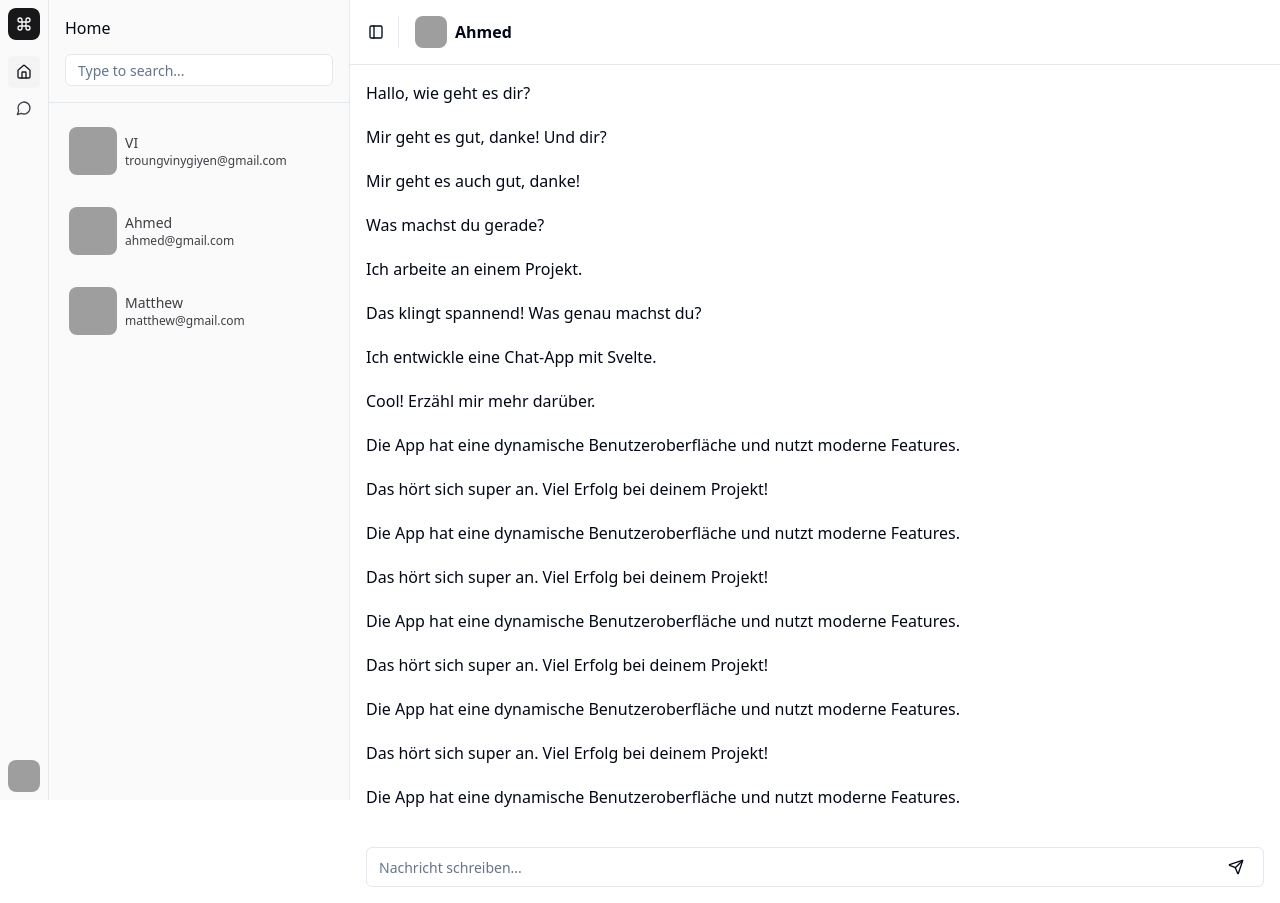
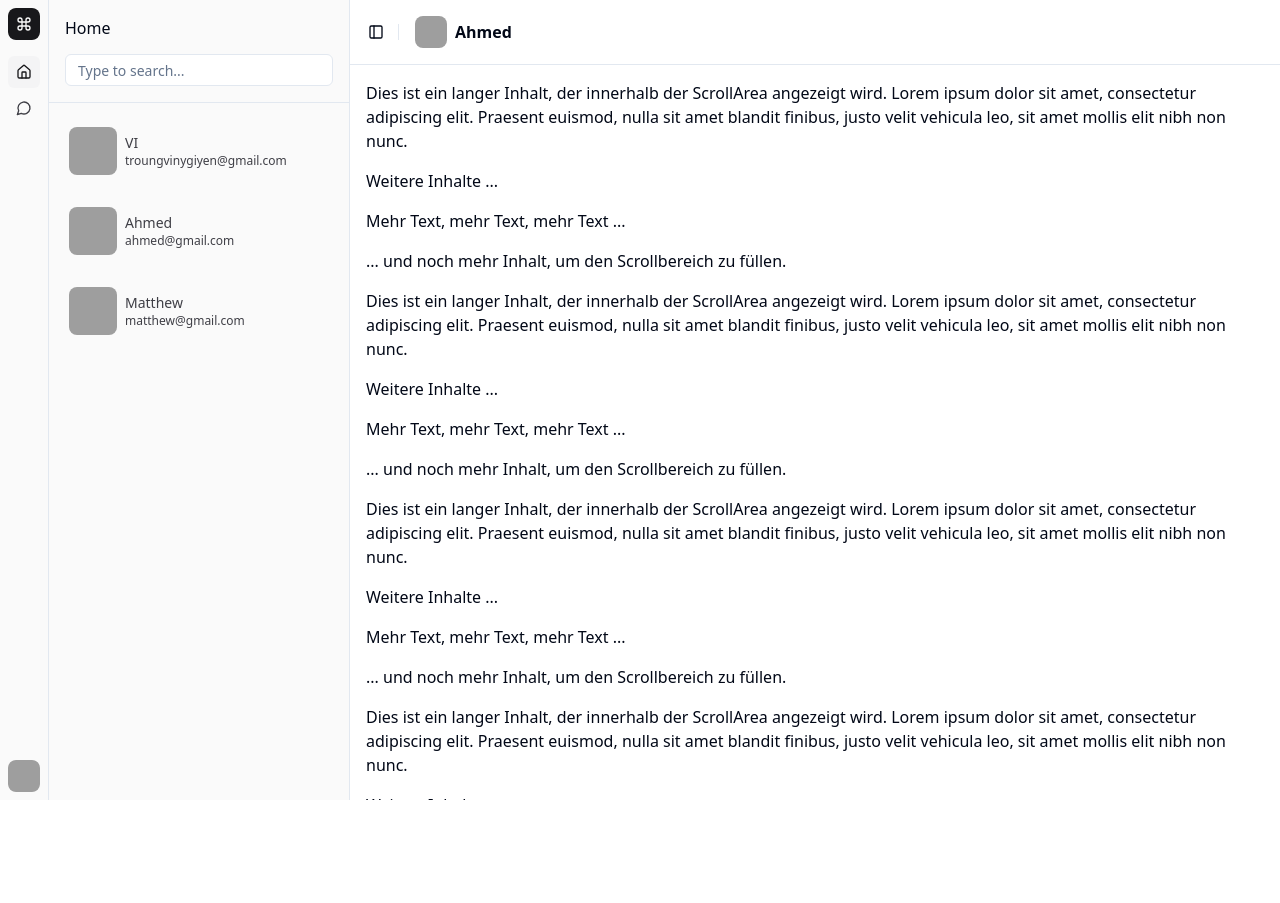
Before and after one commit to jonascodingall/scribnet-web, a SvelteKit app: page /chats in a window 1280 px wide. After the commit the page ends 800 px from the top, so only its background shows below. Built offline with nearby package versions, Linux system fonts and the light colour scheme; grey boxes are pictures that could not be loaded.

Commit message:
Fixed ScrollArea

```diff
--- a/src/routes/(authed)/+layout.svelte
+++ b/src/routes/(authed)/+layout.svelte
@@ -1,9 +1,8 @@
 <script lang="ts">
+	import * as Sidebar from '$lib/components/ui/sidebar/index.js';
+	import { ScrollArea } from '$lib/components/ui/scroll-area/index.js';
 	import AppSidebar from '$lib/components/modules/sidebar/app-sidebar.svelte';
-	import { Separator } from '$lib/components/ui/separator/index.js';
-	import * as Sidebar from '$lib/components/ui/sidebar/index.js';
-	import * as Avatar from '$lib/components/ui/avatar/index.js';
-	import Skeleton from '$lib/components/ui/skeleton/skeleton.svelte';
+	import NavUser from '$lib/components/modules/sidebar/nav-user.svelte';
 	import SidebarUserlist from '$lib/components/modules/sidebar/sidebar-userlist.svelte';
 	let { children } = $props();
 	let sidebarRef = $state(null);
@@ -13,9 +12,15 @@
 <Sidebar.Provider style="--sidebar-width: 350px;">
 	<AppSidebar bind:ref={sidebarRef} bind:activeUser />
 	<Sidebar.Inset>
-		<SidebarUserlist bind:activeUser />
-		<div class="flex flex-1 flex-col gap-4 p-4">
-			{@render children()}
+		<div class="flex h-screen">
+			<div class="flex flex-1 flex-col">
+				<header>
+					<SidebarUserlist bind:activeUser />
+				</header>
+				<main class="flex-1 overflow-hidden">
+					{@render children()}
+				</main>
+			</div>
 		</div>
 	</Sidebar.Inset>
 </Sidebar.Provider>
--- a/src/routes/(authed)/chats/+page.svelte
+++ b/src/routes/(authed)/chats/+page.svelte
@@ -1,152 +1,66 @@
-<script lang="ts" module>
-	let messages = [
-		{
-			senderId: 1,
-			recieverId: 2,
-			text: 'Hallo, wie geht es dir?'
-		},
-		{
-			senderId: 2,
-			recieverId: 1,
-			text: 'Mir geht es gut, danke! Und dir?'
-		},
-		{
-			senderId: 1,
-			recieverId: 2,
-			text: 'Mir geht es auch gut, danke!'
-		},
-		{
-			senderId: 2,
-			recieverId: 1,
-			text: 'Was machst du gerade?'
-		},
-		{
-			senderId: 1,
-			recieverId: 2,
-			text: 'Ich arbeite an einem Projekt.'
-		},
-		{
-			senderId: 2,
-			recieverId: 1,
-			text: 'Das klingt spannend! Was genau machst du?'
-		},
-		{
-			senderId: 1,
-			recieverId: 2,
-			text: 'Ich entwickle eine Chat-App mit Svelte.'
-		},
-		{
-			senderId: 2,
-			recieverId: 1,
-			text: 'Cool! Erzähl mir mehr darüber.'
-		},
-		{
-			senderId: 1,
-			recieverId: 2,
-			text: 'Die App hat eine dynamische Benutzeroberfläche und nutzt moderne Features.'
-		},
-		{
-			senderId: 2,
-			recieverId: 1,
-			text: 'Das hört sich super an. Viel Erfolg bei deinem Projekt!'
-		},
-		{
-			senderId: 1,
-			recieverId: 2,
-			text: 'Die App hat eine dynamische Benutzeroberfläche und nutzt moderne Features.'
-		},
-		{
-			senderId: 2,
-			recieverId: 1,
-			text: 'Das hört sich super an. Viel Erfolg bei deinem Projekt!'
-		},
-		{
-			senderId: 1,
-			recieverId: 2,
-			text: 'Die App hat eine dynamische Benutzeroberfläche und nutzt moderne Features.'
-		},
-		{
-			senderId: 2,
-			recieverId: 1,
-			text: 'Das hört sich super an. Viel Erfolg bei deinem Projekt!'
-		},
-		{
-			senderId: 1,
-			recieverId: 2,
-			text: 'Die App hat eine dynamische Benutzeroberfläche und nutzt moderne Features.'
-		},
-		{
-			senderId: 2,
-			recieverId: 1,
-			text: 'Das hört sich super an. Viel Erfolg bei deinem Projekt!'
-		},
-		{
-			senderId: 1,
-			recieverId: 2,
-			text: 'Die App hat eine dynamische Benutzeroberfläche und nutzt moderne Features.'
-		},
-		{
-			senderId: 2,
-			recieverId: 1,
-			text: 'Das hört sich super an. Viel Erfolg bei deinem Projekt!'
-		},
-		{
-			senderId: 1,
-			recieverId: 2,
-			text: 'Die App hat eine dynamische Benutzeroberfläche und nutzt moderne Features.'
-		},
-		{
-			senderId: 2,
-			recieverId: 1,
-			text: 'Das hört sich super an. Viel Erfolg bei deinem Projekt!'
-		},
-		{
-			senderId: 1,
-			recieverId: 2,
-			text: 'Die App hat eine dynamische Benutzeroberfläche und nutzt moderne Features.'
-		},
-		{
-			senderId: 2,
-			recieverId: 1,
-			text: 'Das hört sich super an. Viel Erfolg bei deinem Projekt!'
-		},
-		{
-			senderId: 1,
-			recieverId: 2,
-			text: 'Die App hat eine dynamische Benutzeroberfläche und nutzt moderne Features.'
-		},
-		{
-			senderId: 2,
-			recieverId: 1,
-			text: 'Das hört sich super an. Viel Erfolg bei deinem Projekt!'
-		}
-	];
+<script>
+	import { ScrollArea } from '$lib/components/ui/scroll-area/index.js';
 </script>
 
-<script lang="ts">
-	import { Button } from '$lib/components/ui/button';
-	import Input from '$lib/components/ui/input/input.svelte';
-	import ScrollArea from '$lib/components/ui/scroll-area/scroll-area.svelte';
-	import Send from '@lucide/svelte/icons/send';
-</script>
-
-<div class="h-max">
-	<ScrollArea class="h-[750px]">
-		<div class="flex flex-col gap-5">
-			{#each messages as message}
-				<span>{message.text}</span>
-			{/each}
-		</div>
-	</ScrollArea>
-</div>
-
-<div class="relative">
-	<Input class="pr-12" placeholder="Nachricht schreiben..." />
-	<Button
-		variant="ghost"
-		size="icon"
-		class="absolute right-2 top-1/2 -translate-y-1/2 transform hover:border-transparent hover:bg-transparent hover:text-current"
-	>
-		<Send />
-	</Button>
-</div>
+<ScrollArea class="h-full w-full">
+	<div class="space-y-4 p-4">
+		<!-- Beispielinhalt, der genügend Höhe erzeugt, um Scrollen zu demonstrieren -->
+		<p>
+			Dies ist ein langer Inhalt, der innerhalb der ScrollArea angezeigt wird. Lorem ipsum dolor sit
+			amet, consectetur adipiscing elit. Praesent euismod, nulla sit amet blandit finibus, justo
+			velit vehicula leo, sit amet mollis elit nibh non nunc.
+		</p>
+		<p>Weitere Inhalte ...</p>
+		<p>Mehr Text, mehr Text, mehr Text ...</p>
+		<p>... und noch mehr Inhalt, um den Scrollbereich zu füllen.</p>
+		<p>
+			Dies ist ein langer Inhalt, der innerhalb der ScrollArea angezeigt wird. Lorem ipsum dolor sit
+			amet, consectetur adipiscing elit. Praesent euismod, nulla sit amet blandit finibus, justo
+			velit vehicula leo, sit amet mollis elit nibh non nunc.
+		</p>
+		<p>Weitere Inhalte ...</p>
+		<p>Mehr Text, mehr Text, mehr Text ...</p>
+		<p>... und noch mehr Inhalt, um den Scrollbereich zu füllen.</p>
+		<p>
+			Dies ist ein langer Inhalt, der innerhalb der ScrollArea angezeigt wird. Lorem ipsum dolor sit
+			amet, consectetur adipiscing elit. Praesent euismod, nulla sit amet blandit finibus, justo
+			velit vehicula leo, sit amet mollis elit nibh non nunc.
+		</p>
+		<p>Weitere Inhalte ...</p>
+		<p>Mehr Text, mehr Text, mehr Text ...</p>
+		<p>... und noch mehr Inhalt, um den Scrollbereich zu füllen.</p>
+		<p>
+			Dies ist ein langer Inhalt, der innerhalb der ScrollArea angezeigt wird. Lorem ipsum dolor sit
+			amet, consectetur adipiscing elit. Praesent euismod, nulla sit amet blandit finibus, justo
+			velit vehicula leo, sit amet mollis elit nibh non nunc.
+		</p>
+		<p>Weitere Inhalte ...</p>
+		<p>Mehr Text, mehr Text, mehr Text ...</p>
+		<p>... und noch mehr Inhalt, um den Scrollbereich zu füllen.</p>
+		<p>
+			Dies ist ein langer Inhalt, der innerhalb der ScrollArea angezeigt wird. Lorem ipsum dolor sit
+			amet, consectetur adipiscing elit. Praesent euismod, nulla sit amet blandit finibus, justo
+			velit vehicula leo, sit amet mollis elit nibh non nunc.
+		</p>
+		<p>Weitere Inhalte ...</p>
+		<p>Mehr Text, mehr Text, mehr Text ...</p>
+		<p>... und noch mehr Inhalt, um den Scrollbereich zu füllen.</p>
+		<p>
+			Dies ist ein langer Inhalt, der innerhalb der ScrollArea angezeigt wird. Lorem ipsum dolor sit
+			amet, consectetur adipiscing elit. Praesent euismod, nulla sit amet blandit finibus, justo
+			velit vehicula leo, sit amet mollis elit nibh non nunc.
+		</p>
+		<p>Weitere Inhalte ...</p>
+		<p>Mehr Text, mehr Text, mehr Text ...</p>
+		<p>... und noch mehr Inhalt, um den Scrollbereich zu füllen.</p>
+		<p>
+			Dies ist ein langer Inhalt, der innerhalb der ScrollArea angezeigt wird. Lorem ipsum dolor sit
+			amet, consectetur adipiscing elit. Praesent euismod, nulla sit amet blandit finibus, justo
+			velit vehicula leo, sit amet mollis elit nibh non nunc.
+		</p>
+		<p>Weitere Inhalte ...</p>
+		<p>Mehr Text, mehr Text, mehr Text ...</p>
+		<p>... und noch mehr Inhalt, um den Scrollbereich zu füllen.</p>
+		<!-- Füge hier beliebigen Content ein -->
+	</div>
+</ScrollArea>
```
